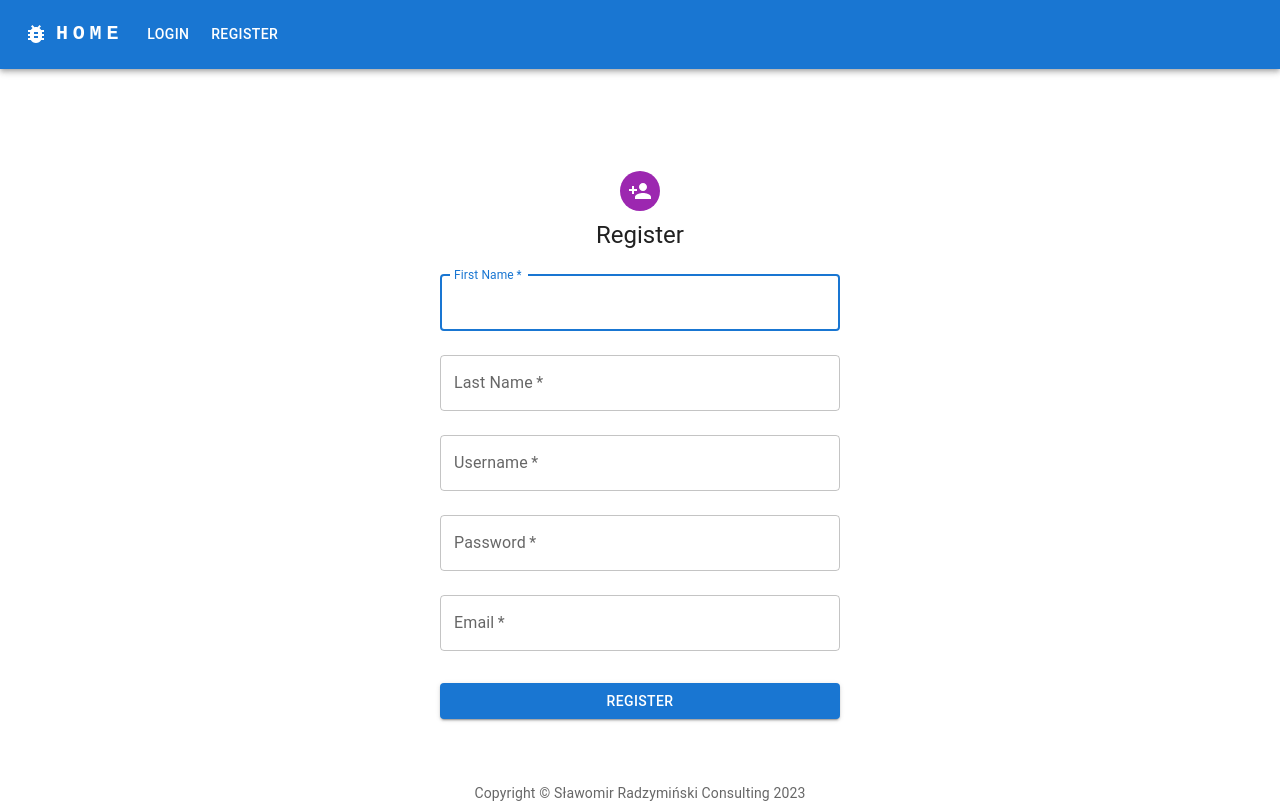
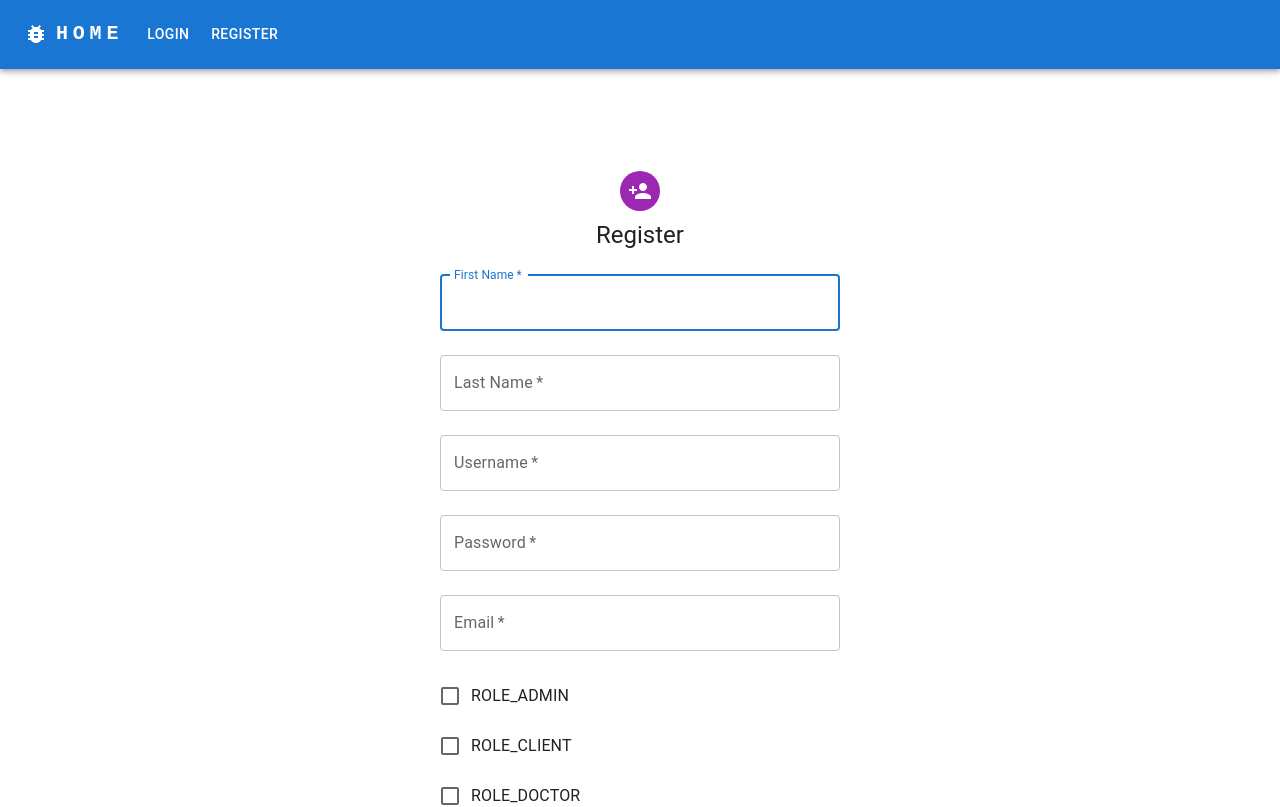
Before and after one commit to slawekradzyminski/test-secure-frontend, a React app: page /register in a window 1280 px wide. Shown: the top 807 px of the page. Built offline with nearby package versions, Linux system fonts and the light colour scheme.

Commit message:
allow to pick roles

```diff
--- a/src/components/register/RegisterForm.tsx
+++ b/src/components/register/RegisterForm.tsx
@@ -9,6 +9,9 @@ import Typography from '@mui/material/Typography';
 import { Roles, User } from '../../types';
 import FormHelperText from '@mui/material/FormHelperText';
 import ThemedContainer from '../core/ThemedContainer';
+import FormControl from '@mui/material/FormControl';
+import FormControlLabel from '@mui/material/FormControlLabel';
+import Checkbox from '@mui/material/Checkbox';
 
 interface Props {
     onSubmit: (user: User) => void;
@@ -22,14 +25,24 @@ const RegisterForm: React.FC<Props> = ({ onSubmit }) => {
     const [firstName, setFirstName] = useState('')
     const [lastName, setLastName] = useState('')
     const [email, setEmail] = useState('')
-    const [roles, setRoles] = useState([Roles.ROLE_CLIENT])
+    const [roles, setRoles] = useState([])
     const doctorTypes = []
+
+    const rolesArray = Object.values(Roles);
 
     const [usernameError, setUsernameError] = useState(false);
     const [passwordError, setPasswordError] = useState(false);
     const [firstNameError, setFirstNameError] = useState(false);
     const [lastNameError, setLastNameError] = useState(false);
     const [emailError, setEmailError] = useState(false);
+
+    function handleRoleChange(role: Roles) {
+        if (roles.includes(role)) {
+            setRoles(roles.filter(r => r !== role));
+        } else {
+            setRoles([...roles, role]);
+        }
+    }
 
     function handleSubmit(e: React.FormEvent) {
         e.preventDefault();
@@ -164,6 +177,21 @@ const RegisterForm: React.FC<Props> = ({ onSubmit }) => {
                         }}
                     />
                     {emailError && <FormHelperText error>Email is not valid</FormHelperText>}
+                    <FormControl fullWidth margin="normal">
+                        {rolesArray.map((role, index) => (
+                            <FormControlLabel
+                                key={index}
+                                control={
+                                    <Checkbox
+                                        checked={roles.includes(role)}
+                                        onChange={() => handleRoleChange(role)}
+                                        name={role}
+                                    />
+                                }
+                                label={role}
+                            />
+                        ))}
+                    </FormControl>
                     <Button
                         type="submit"
                         fullWidth
```
Also changed, not shown: 1 other file (tests, documents, lock files or other folders).
